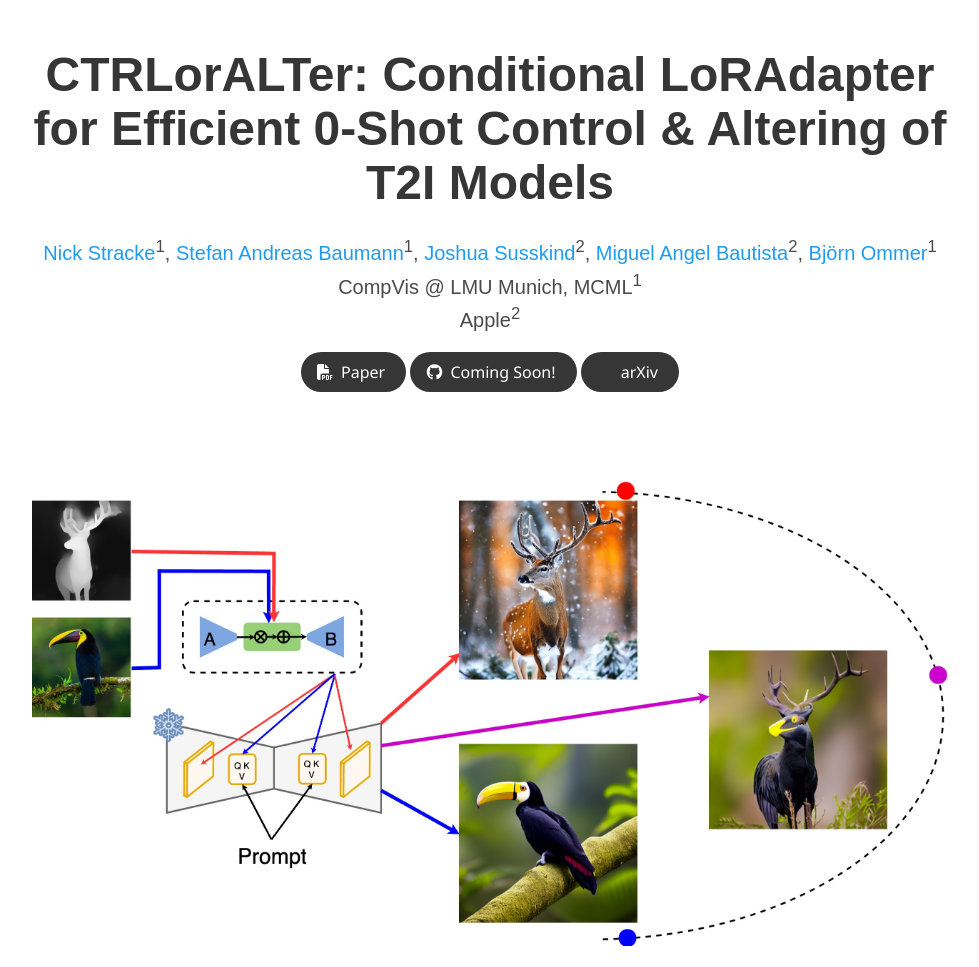
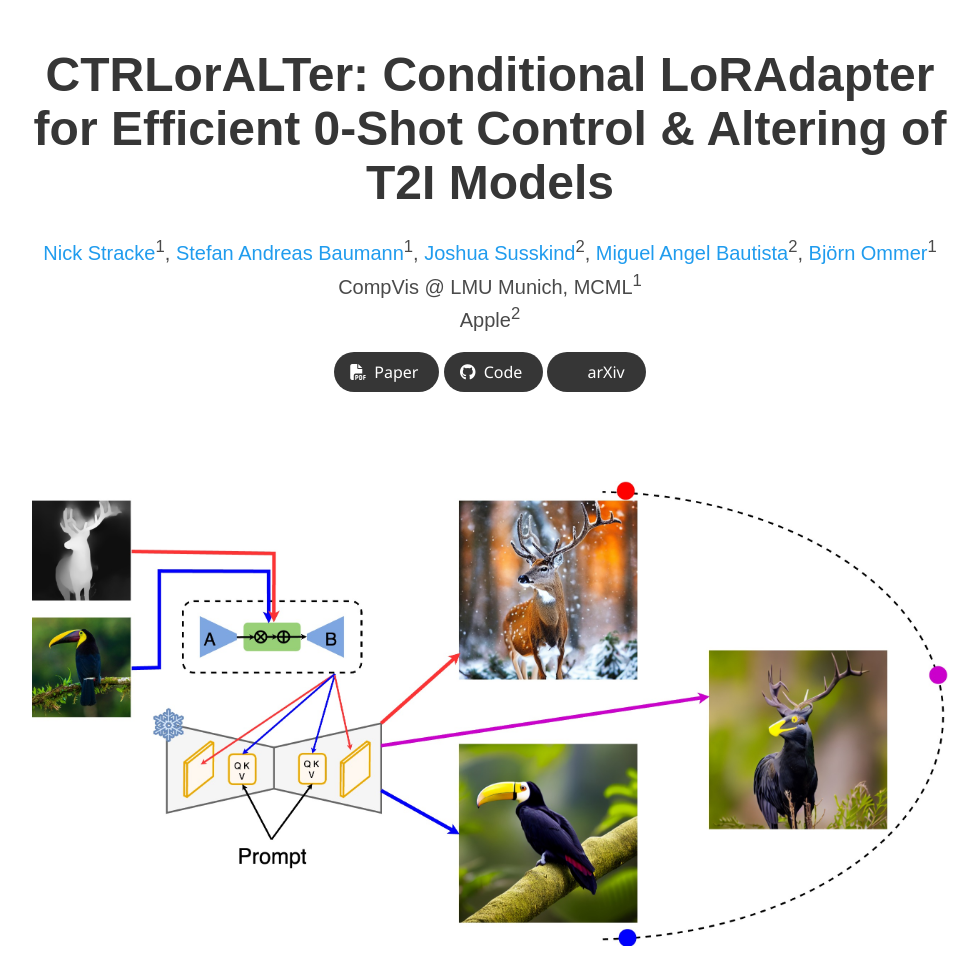
Before and after one commit to CompVis/LoRAdapter, a plain HTML site: page docs/index.html in a window 1280 px wide. Shown: the top 967 px of the page, without its empty margins (150-1129 px from the left). Drawn offline with nearby package versions, Linux system fonts and the light colour scheme; some icons are missing; a web font is replaced by a local one.

Commit message:
update readme

```diff
--- a/docs/index.html
+++ b/docs/index.html
@@ -110,11 +110,12 @@
 
                 <!-- Github link -->
                 <span class="link-block">
-                  <a href="" target="_blank" class="external-link button is-normal is-rounded is-dark">
+                  <a href="https://github.com/CompVis/LoRAdapter" target="_blank"
+                    class="external-link button is-normal is-rounded is-dark">
                     <span class="icon">
                       <i class="fab fa-github"></i>
                     </span>
-                    <span>Coming Soon!</span>
+                    <span>Code</span>
                   </a>
                 </span>
 
```
Also changed, not shown: 1 other file.
